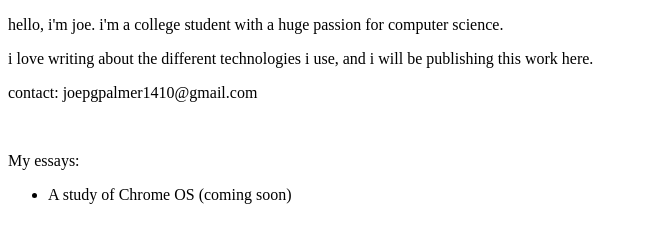
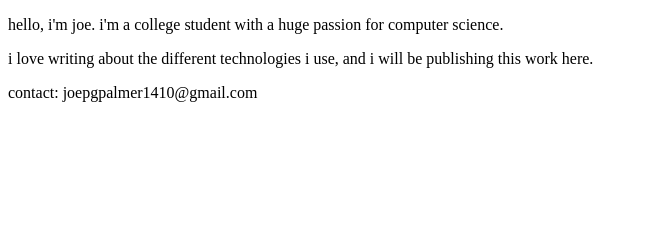
Before and after one commit to joepgpalmer1410/joepgpalmer1410.github.io, a plain HTML site: page index.html in a window 1280 px wide. Shown: the whole page, without its empty margins (0-648 px from the left). Drawn offline with Linux system fonts and the light colour scheme.

Commit message:
Update index.html

```diff
--- a/index.html
+++ b/index.html
@@ -7,10 +7,5 @@
 		<p>hello, i'm joe. i'm a college student with a huge passion for computer science.</p>
 		<p>i love writing about the different technologies i use, and i will be publishing this work here.</p>
 		<p>contact: joepgpalmer1410@gmail.com<p>
-		<br />
-		<p>My essays:</p>
-		<ul>
-		<li>A study of Chrome OS (coming soon)</li>
-
 	</body>
 </html>
```
